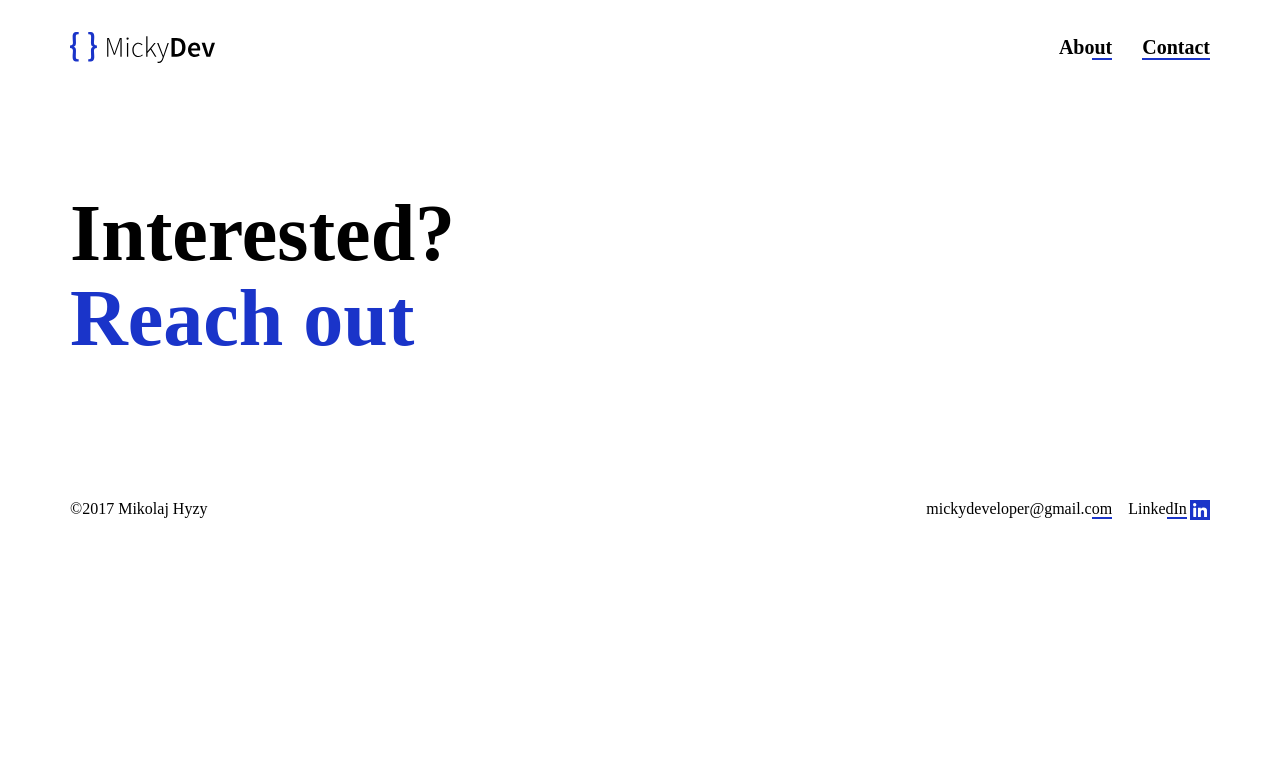
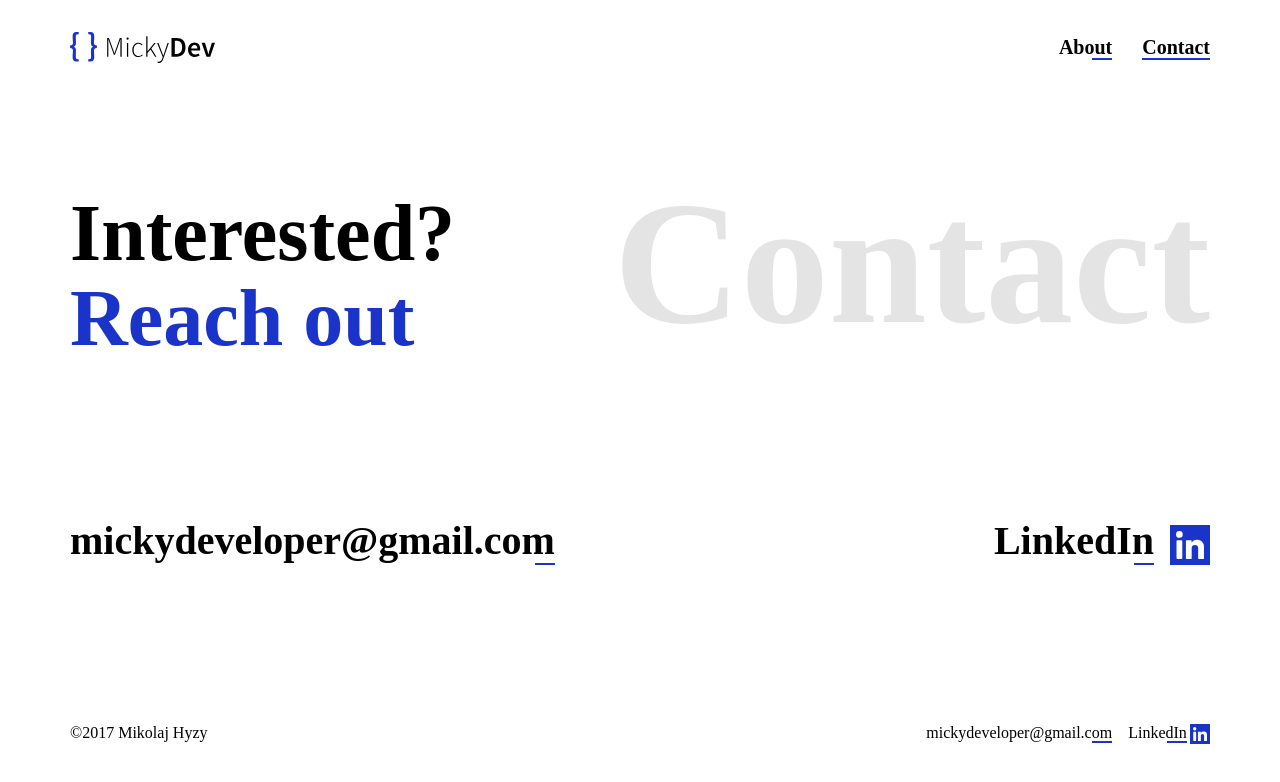
Before and after one commit to mickydeveloper/angular.io-portfolio, an Angular app: page /contact in a window 1280 px wide. Shown: the top 782 px of the page. Built offline with nearby package versions, Linux system fonts and the light colour scheme; a web font is replaced by a local one.

Commit message:
contact page

```diff
--- a/src/app/pages/contact.component.html
+++ b/src/app/pages/contact.component.html
@@ -1,9 +1,33 @@
 <section>
     <div class="row">
         <div class="col-12 col-md-5">
-            <h1>Interested?<br>
+            <h1>Interested?
+                <br>
                 <span>Reach out</span>
             </h1>
         </div>
+        <div class="col-12 col-md-7 pl-md-4 mt-7">
+            <div class="big-text contact">
+            </div>
+        </div>
     </div>
 </section>
+<section class="contact-section">
+    <div class="row">
+        <div class="col-12 col-md-7">
+            <span class="email d-flex">
+                <a href="mailto:mickydeveloper@gmail.com" class="text-link">
+                    <h2><span>mickydeveloper@gmail.com</span></h2>
+                </a>
+            </span>
+        </div>
+        <div class="col-12 col-md-5">
+            <span class="linkedin d-flex">
+                <a href="https://dk.linkedin.com/in/mikolaj-hyzy" class="text-link">
+                    <h2><span>LinkedIn</span></h2>
+                </a>
+                <img src="../../assets/img/linkedin.svg">
+            </span>
+        </div>
+    </div>
+</section>
--- a/src/app/pages/contact.component.scss
+++ b/src/app/pages/contact.component.scss
@@ -0,0 +1,44 @@
+@import '../../assets/scss/hugetext';
+@import '../../assets/scss/media';
+
+
+.contact-section{
+    padding: 9vh 0;
+
+    .linkedin{
+        justify-content: flex-end;
+        align-items: center;
+
+        img {
+            width: 40px;
+            margin-left: 1rem;
+        }
+    }
+
+    @include respond-to(large-down){
+        padding: 3vh 0;
+    }
+
+    @include respond-to(medium-down){
+        padding: 20vh 0;
+    }
+
+    @include respond-to(small-down){
+        padding: 10vh 0;
+
+        .linkedin, .email{
+            justify-content: center;
+            align-items: center;
+            margin-top: 1rem;
+
+            img {
+                width: 25px;
+                margin-left: 0.5rem;
+            }
+        }
+    }
+
+    @include respond-to(extra-small){
+        padding: 2vh 0;
+    }
+}
--- a/src/app/pages/contact.component.ts
+++ b/src/app/pages/contact.component.ts
@@ -6,5 +6,4 @@ import { Component } from '@angular/core';
   styleUrls: ['./contact.component.scss']
 })
 export class ContactComponent {
-  title = 'I create to';
 }
--- a/src/app/shared/footer.component.scss
+++ b/src/app/shared/footer.component.scss
@@ -20,6 +20,7 @@ footer{
 
         .email{
             float: left;
+            margin-right: 0;
         }
     }
 }
--- a/src/assets/scss/common.scss
+++ b/src/assets/scss/common.scss
@@ -1,64 +1,80 @@
 @import 'media';
 @import 'colors';
-body{
-    @include respond-to(medium-up){
+
+body {
+  @include respond-to(medium-up) {
     padding-top: 2rem;
   }
-
-    @include respond-to(medium-down){
+  @include respond-to(medium-down) {
     padding: 2rem;
   }
-
-    @include respond-to(extra-small){
+  @include respond-to(extra-small) {
     padding: 1rem;
   }
 }
 
-h1,h2,h3,h4,h5,h6{
+h1,
+h2,
+h3,
+h4,
+h5,
+h6 {
   font-weight: bold;
 }
 
-div[class^="col-"]{
+div[class^="col-"] {
   padding: 0;
 }
 
-h1{
+h1 {
   font-size: 80px;
   line-height: 85px;
 
-    span{
+  span {
     color: $secondary;
   }
-
-    @include respond-to(medium-down){
+  @include respond-to(medium-down) {
     font-size: 60px;
     line-height: 65px;
   }
-
-    @include respond-to(extra-small){
+  @include respond-to(extra-small) {
     font-size: 40px;
     line-height: 45px;
   }
 }
 
-section, footer{
+h2 {
+  font-size: 40px;
+  line-height: 40px;
+  @include respond-to(medium-down) {
+    font-size: 30px;
+    line-height: 30px;
+  }
+  @include respond-to(extra-small) {
+    font-size: 20px;
+    line-height: 20px;
+  }
+}
+
+section,
+footer {
   margin-top: 8rem;
-
-    @include respond-to(medium-down){
+  @include respond-to(medium-down) {
     margin-top: 6rem;
   }
 }
 
-@include respond-to(small-down){
-    .mt-7{
+@include respond-to(small-down) {
+  .mt-7 {
     margin-top: 5rem;
   }
 }
 
-.text-link{
-    span{
+.text-link {
+  span {
     position: relative;
-        &:after{
+
+    &:after {
       content: "";
       width: 20px;
       height: 2px;
@@ -69,9 +85,8 @@ section, footer{
       transition: all 0.4s ease-in-out;
     }
 
-        &:hover
-        {
-            &:after{
+    &:hover {
+      &:after {
         content: "";
         width: 100%;
         transition: all 0.4s ease-in-out;
--- a/src/assets/scss/hugetext.scss
+++ b/src/assets/scss/hugetext.scss
@@ -33,4 +33,10 @@
             content: "About";
         }
     }
+
+    &.contact{
+        &:before{
+            content: "Contact";
+        }
+    }
 }
--- a/src/assets/scss/media.scss
+++ b/src/assets/scss/media.scss
@@ -1,7 +1,7 @@
 $extra-small: 544px;
 $small: 767px;
 $medium: 992px;
-$large: 1200px;
+$large: 1280px;
 
 
 @mixin respond-to($media) {
```
Lines whose indentation alone changed are shown as unchanged.
